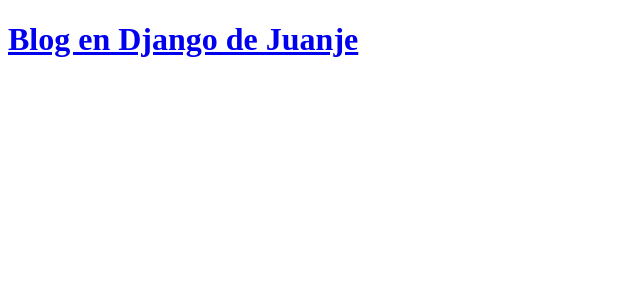
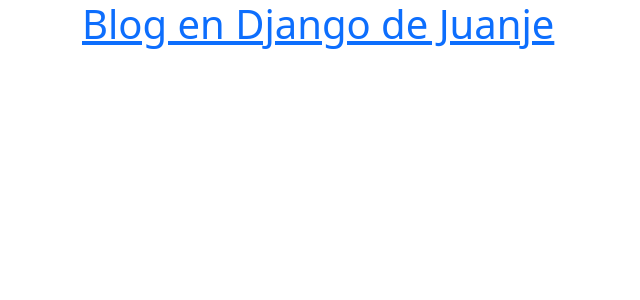
Before and after one commit to JuanJesusAlejoSillero/CETI-PPS-Practica-Django-Girls, a Django app: page / in a window 1280 px wide. Shown: the top 300 px of the page, without its empty margins (0-640 px from the left). Run offline with Django 4.2, Linux system fonts and the light colour scheme; data that the repository does not hold is empty.

Commit message:
:lipstick: Añadido CSS, tipografía y clases

```diff
--- a/blog/templates/blog/post_list.html
+++ b/blog/templates/blog/post_list.html
@@ -1,19 +1,33 @@
+{% load static %}
 <!DOCTYPE html>
 <html>
     <head>
         <title>Blog en Django de Juanje</title>
+        <link rel="stylesheet" href="https://cdn.jsdelivr.net/npm/bootstrap@5.1.3/dist/css/bootstrap.min.css" integrity="sha384-1BmE4kWBq78iYhFldvKuhfTAU6auU8tT94WrHftjDbrCEXSU1oBoqyl2QvZ6jIW3" crossorigin="anonymous">
+        <link rel="stylesheet" href="https://fonts.googleapis.com/css?family=Lobster&subset=latin,latin-ext">
+        <link rel="stylesheet" href="{% static 'css/blog.css' %}">
     </head>
     <body>
-        <header>
+        <header class="page-header">
+            <div class="container">
                 <h1><a href="/">Blog en Django de Juanje</a></h1>
+            </div>
         </header>
 
+        <main class="container">
+            <div class="row">
+                <div class="col">
                     {% for post in posts %}
-            <article>
-                <time>published: {{ post.published_date }}</time>
+                        <article class="post">
+                            <time class="date">
+                                {{ post.published_date }}
+                            </time>
                             <h2><a href="">{{ post.title }}</a></h2>
                             <p>{{ post.text|linebreaksbr }}</p>
                         </article>
                     {% endfor %}
+                </div>
+            </div>
+        </main>
     </body>
 </html>
```
Lines whose indentation alone changed are shown as unchanged.
